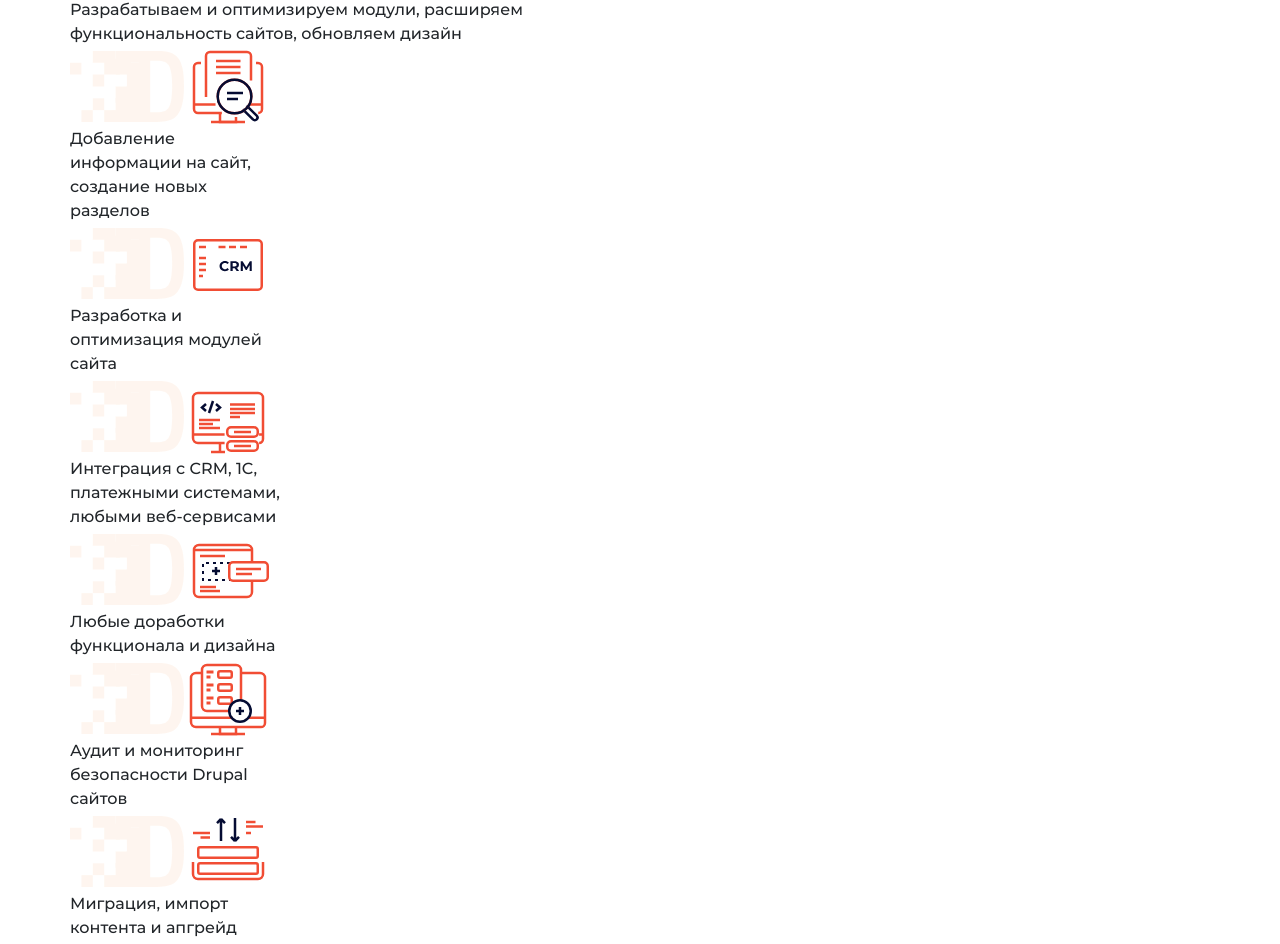
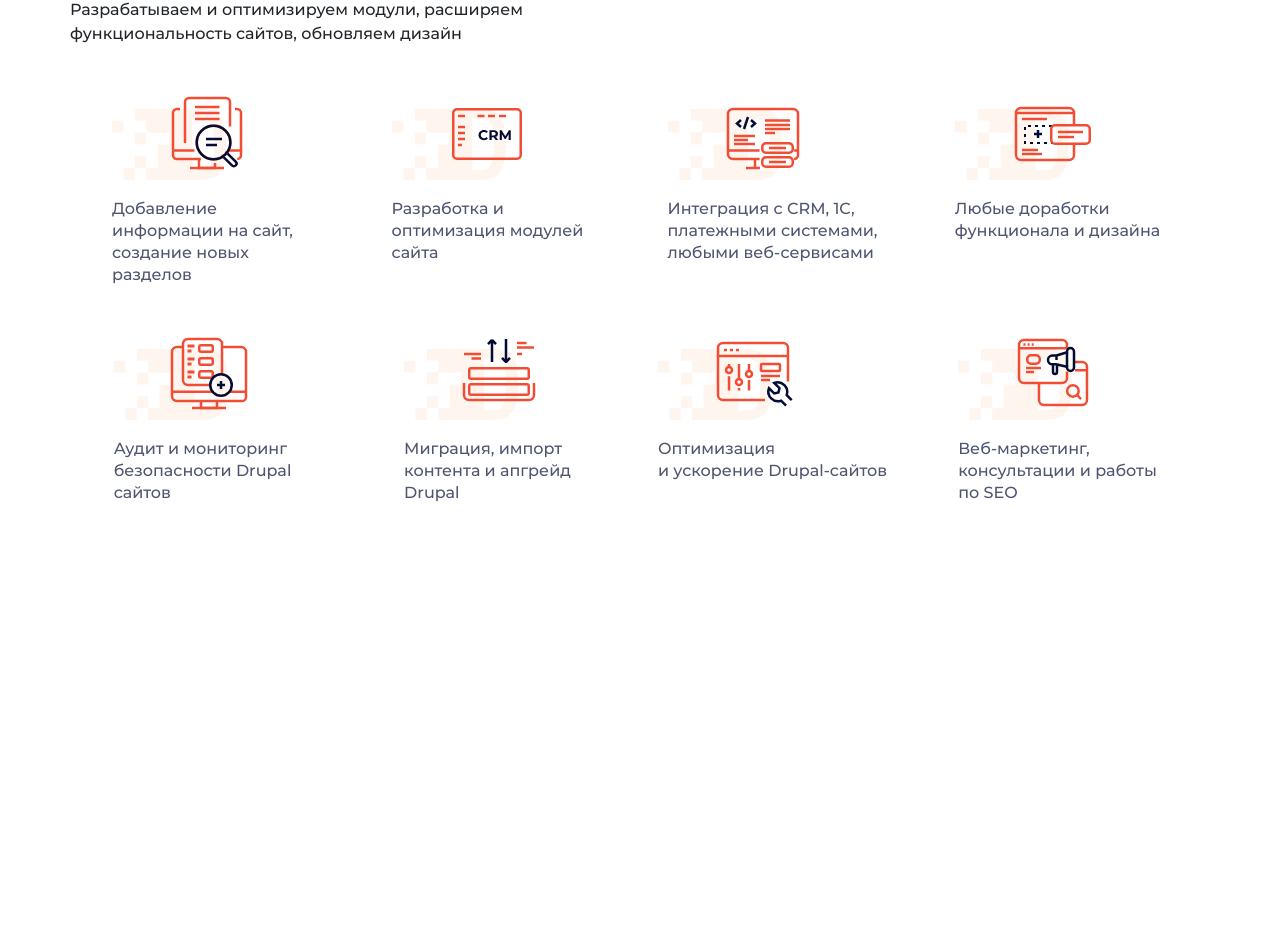
Before and after one commit to fum1no/fum1no.github.io, a plain HTML site: page projectWEB/index.html in a window 1280 px wide. Shown: the part 658-1602 px from the top of the page. After the commit the page ends 1162 px from the top, so only its background shows below. Drawn offline with Linux system fonts and the light colour scheme.

Commit message:
Update style.css

```diff
--- a/projectWEB/style.css
+++ b/projectWEB/style.css
@@ -284,9 +284,54 @@ nav li{
 }
 
 
+/* services */
+/* services container podzag1  services_parts services_part_sor  services_imgs  podzag1  */
+#services h1 {
+    text-align: left;
+    color: #050C33;
+}
+.services_parts{
+    display: flex;
+    flex-wrap: wrap;
+}
+.services_part{
+    width: 50%;
+    margin-top: 63px;
+    display: inline-flex;
+    justify-content: center;
+}
+.services_part_sor{
+    display: inline-block;
+}
+.services_imgs{
+    position: relative;
+    margin-bottom: 18px;
+}
+.services_part .podzag1{
+    padding-right: 20px;
+    opacity: 0.7;
+    color: #050C33;
+    font-size: 16px;
+    font-style: normal;
+    line-height: 137%;
+}
 
-  @media (max-width: 768px){
-    .li {
+#services img:nth-child(2) {
+    width: 81px;
+    height: 81px;
+    position: absolute;
+    left: 55px;
+    bottom: 7px;
+}
+#services img:nth-child(3){
+    width: 114px;
+    height: 71px;
+}
+
+
+
+@media (max-width: 768px){
+    .fleximg li {
         height: auto;
         width: 100%;
     }
@@ -294,6 +339,15 @@ nav li{
 
 
 @media (min-width: 768px){
+    .fleximg li:not(.case_d2) {
+        width: 32% !important;
+        display: flex;
+    flex-wrap: wrap;
+    align-items: end;
+      }
+      .case_d2{
+        width: 66% !important;
+      }
     h1{
         font-size: 32px;
     }
@@ -428,7 +482,9 @@ nav li{
         margin-left: 0;
         margin-bottom: 20px;
     }
-
+    .services_part{
+        width: 25%;
+    }
 }
 
 @media (min-width: 1200px){
@@ -448,4 +504,8 @@ nav li{
     .logo_a{
         margin-right: 0;
     }
+    .supports_list > div{
+        width: calc(25% - 10px);
+        margin: 5px;
+    }
 }
```
